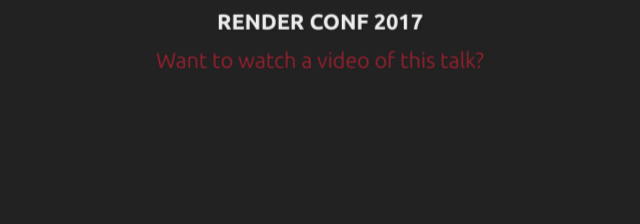
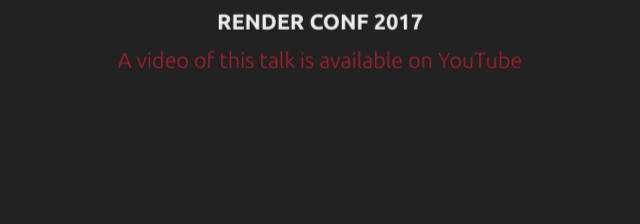
Before and after one commit to umaar/devtools-modern-web-workflow-2017, a plain HTML site: page index.html in a window 1280 px wide. Shown: the part 444-668 px from the top of the page, 320-960 px from the left. Drawn offline with Linux system fonts and the light colour scheme.

Commit message:
text change

```diff
--- a/index.html
+++ b/index.html
@@ -24,7 +24,7 @@
 	<h4>Render Conf 2017</h4>
 
 	<p>
-		<a href="https://www.youtube.com/watch?v=v5r_n6Tq0uk" target="_blank">Want to watch a video of this talk?</a>
+		<a href="https://www.youtube.com/watch?v=v5r_n6Tq0uk" target="_blank">A video of this talk is available on YouTube</a>
 	</p>
 </section>
 
```
